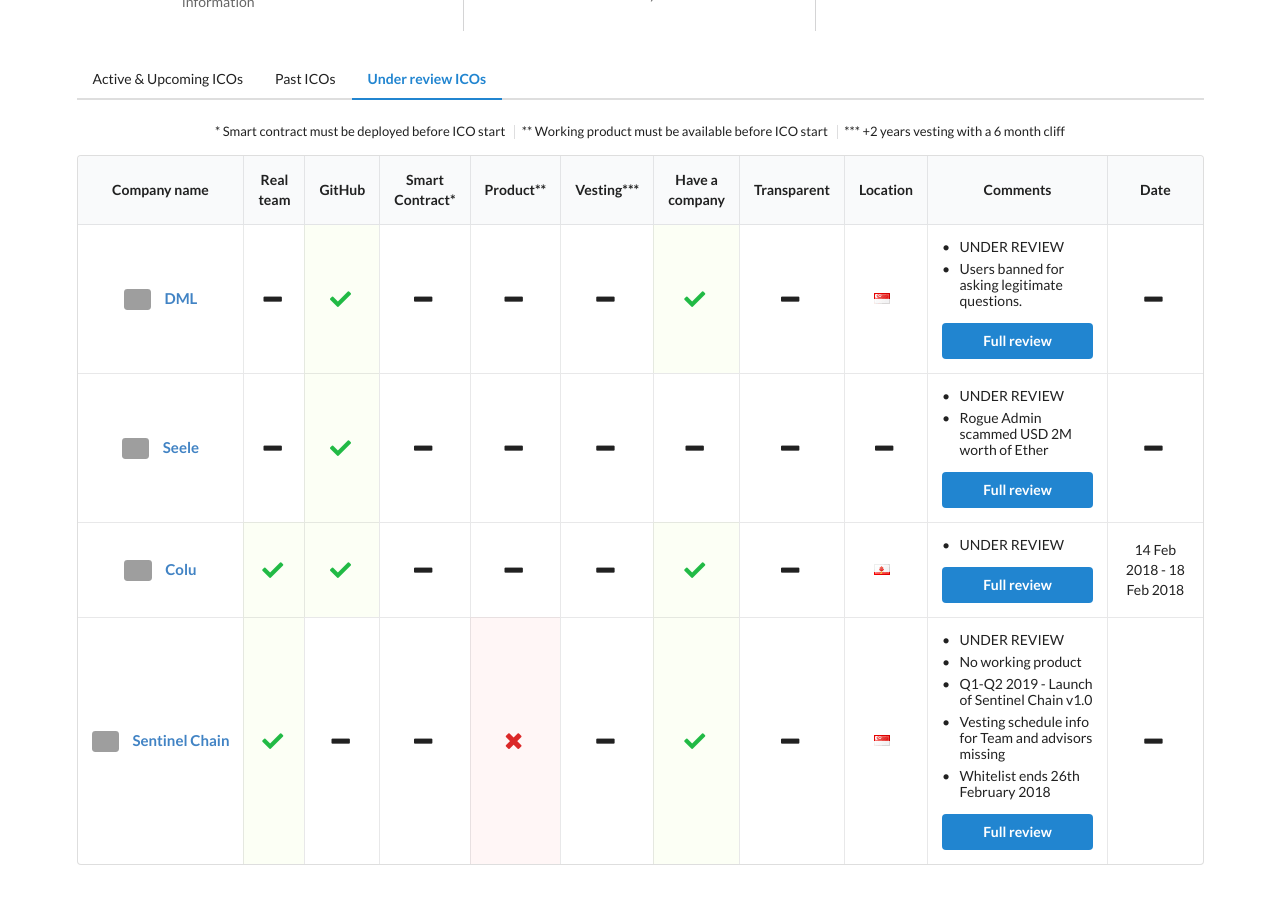
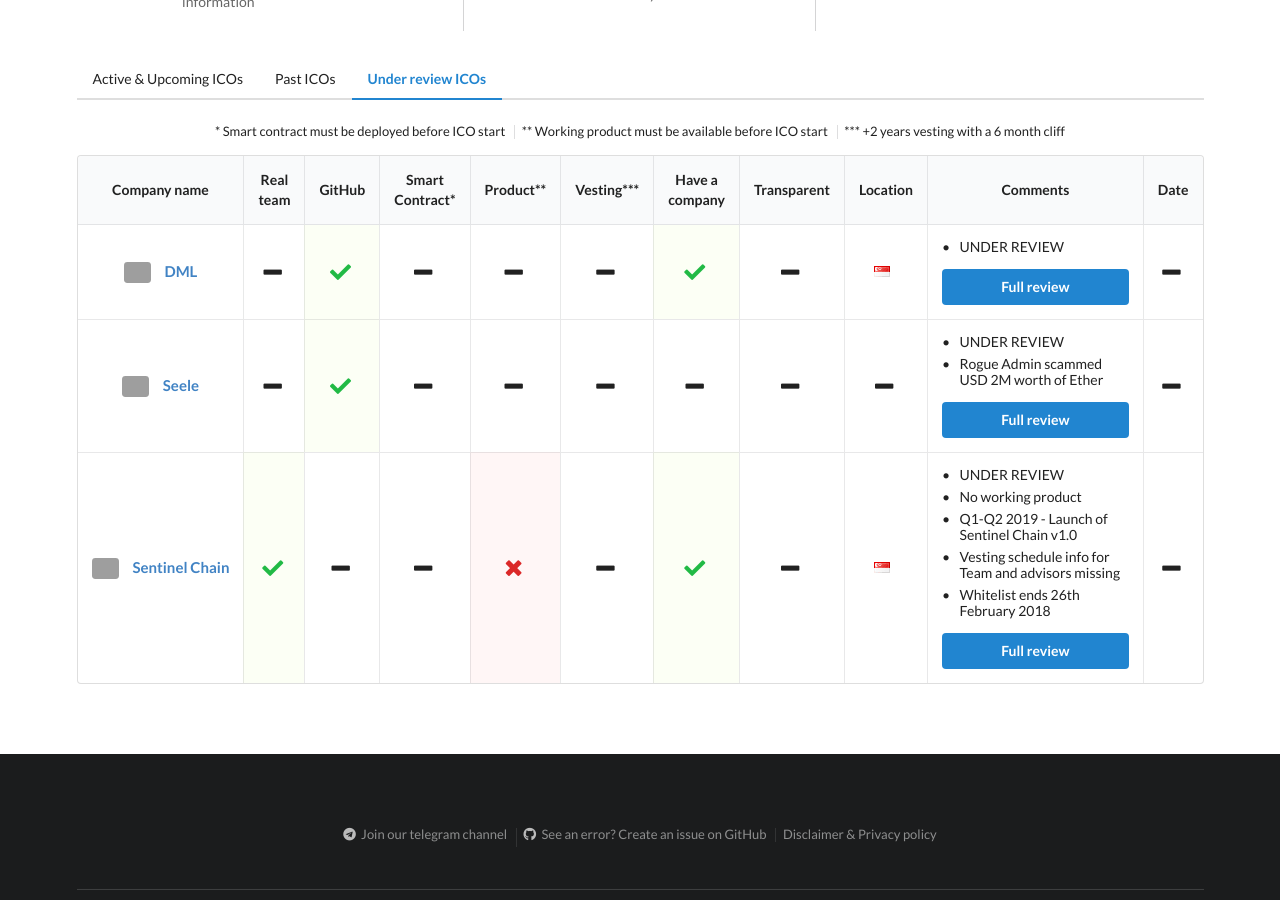
Before and after one commit to ico-check/ico-check, a Jekyll site: the page built from in-review.md, in a window 1280 px wide and 900 px high, scrolled down 337 px. Built offline with Jekyll 4.4.1, drawn with Linux system fonts in a browser that asks for light colours; nearby versions of some CDN libraries; grey boxes are pictures that could not be loaded.

Commit message:
41-colu-ico-check
Moving Colu to Active and Upcoming ICOs

```diff
--- a/_data/in-review-icos.yml
+++ b/_data/in-review-icos.yml
@@ -11,7 +11,6 @@
   location: Singapore
   comments:
     - content: UNDER REVIEW
-    - content: Users banned for asking legitimate questions.
   ico_start_date:
   ico_end_date:
   safe: false
@@ -36,24 +35,6 @@
   safe:
   issue_url: https://github.com/ico-check/ico-check/issues/58
 
-- name: Colu
-  image: https://i.imgur.com/MIOjDsM.jpg
-  url: https://cln.network/
-  real_team: true
-  github: true
-  smart_contract:
-  product:
-  min_vesting:
-  have_company: true
-  transparent:
-  location: Gibraltar
-  comments:
-    - content: UNDER REVIEW
-  ico_start_date: 2018-02-14T11:00:00Z
-  ico_end_date: 2018-02-18T11:00:00Z
-  safe:
-  issue_url: https://github.com/ico-check/ico-check/issues/31
-
 - name: Sentinel Chain
   image: https://i.imgur.com/edGEqYY.png
   url: https://sentinel-chain.org/
```
